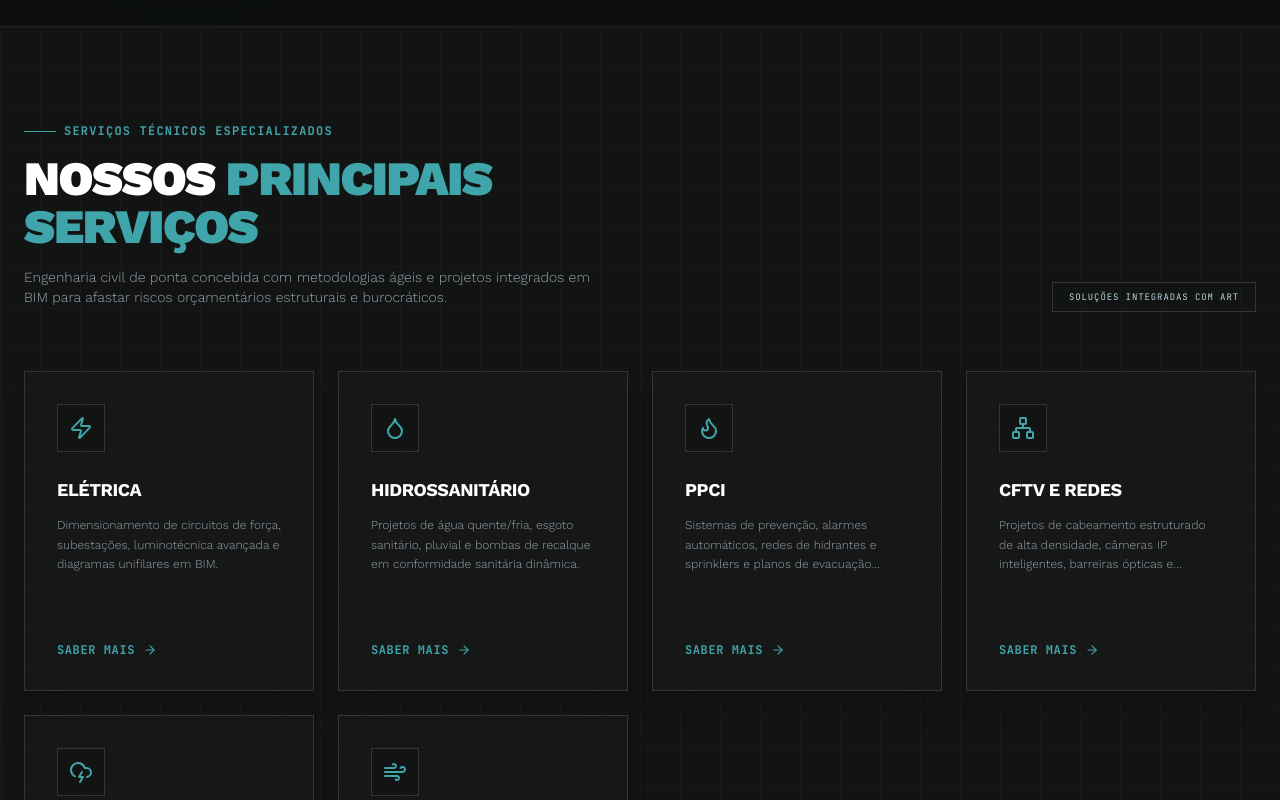
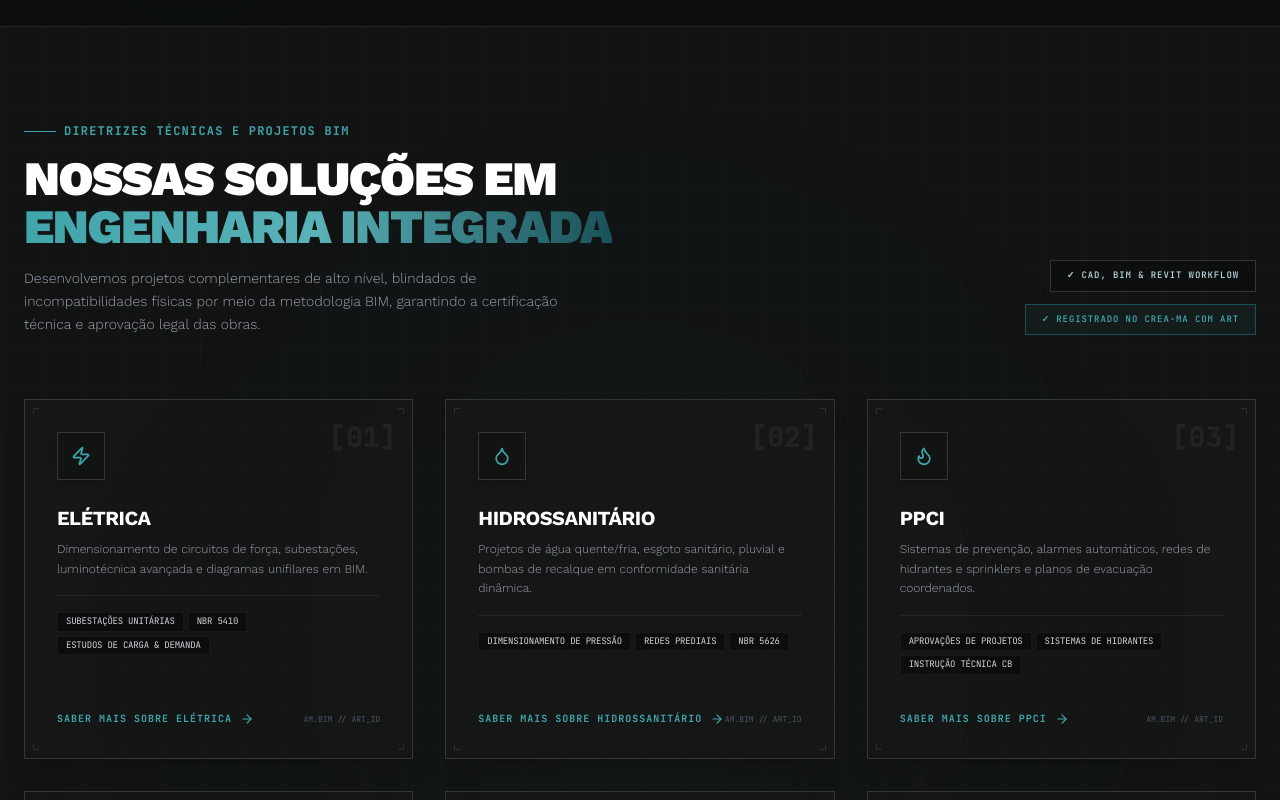
Before and after one commit to WandesonAndrade/AM_ENGENHARIA, a React (Vite) app: page / in a window 1280 px wide. Shown: the part 1540-2340 px from the top of the page. Built offline with nearby package versions, Linux system fonts and the light colour scheme.

Commit message:
atualizacao do section sevices

```diff
--- a/src/components/Services.tsx
+++ b/src/components/Services.tsx
@@ -17,6 +17,10 @@ import {
   X,
   Sparkles,
   CheckCircle2,
+  Activity,
+  ChevronRight,
+  ShieldCheck,
+  Cpu,
 } from "lucide-react";
 
 const IconMap: { [key: string]: ComponentType<{ className?: string }> } = {
@@ -26,6 +30,20 @@ const IconMap: { [key: string]: ComponentType<{ className?: string }> } = {
   Network: Network,
   CloudLightning: CloudLightning,
   Wind: Wind,
+};
+
+// High-impact sub-disciplines and standard references for commercial appeal
+const SERVICE_SUB_SPECIALTIES: Record<string, string[]> = {
+  eletrica: ["Subestações Unitárias", "NBR 5410", "Estudos de Carga & Demanda"],
+  hidrossanitario: ["Dimensionamento de Pressão", "Redes Prediais", "NBR 5626"],
+  ppci: [
+    "Aprovações de Projetos",
+    "Sistemas de Hidrantes",
+    "Instrução Técnica CB",
+  ],
+  cftv_cabeamento: ["Câmeras de Segurança", "Racks de Telecom", "Fibra Óptica"],
+  spda: ["Laudo Técnico NBR 5419", "Captores Franklin", "Gaiolas Faraday"],
+  gas: ["Centrais de Gás Prediais", "Tubulação Cobre/Pealpe", "NBR 13523"],
 };
 
 export default function Services() {
@@ -74,70 +92,108 @@ export default function Services() {
   return (
     <section
       id="servicos"
-      className="py-24 bg-[#121414] relative overflow-hidden"
+      className="py-24 bg-[#121414] relative overflow-hidden border-b border-[#242525]"
     >
       {/* Decorative Blueprint Grid Overlay */}
-      <div className="absolute inset-0 bg-[linear-gradient(rgba(255,255,255,.02)_1px,transparent_1px),linear-gradient(90deg,rgba(255,255,255,.02)_1px,transparent_1px)] bg-[size:40px_40px] pointer-events-none" />
+      <div className="absolute inset-0 bg-[linear-gradient(rgba(255,255,255,.01)_1px,transparent_1px),linear-gradient(90deg,rgba(255,255,255,.01)_1px,transparent_1px)] bg-[size:40px_40px] pointer-events-none" />
+      <div className="absolute top-1/2 left-1/2 -translate-x-1/2 -translate-y-1/2 w-[700px] h-[700px] bg-brand-cyan/2 blur-[140px] rounded-full pointer-events-none" />
 
       <div className="max-w-7xl mx-auto px-6 relative z-10">
-        <div className="flex flex-col md:flex-row md:items-end justify-between mb-16 space-y-4 md:space-y-0">
-          <div className="flex flex-col space-y-4 max-w-xl">
+        {/* Header Block Section */}
+        <div className="flex flex-col lg:flex-row lg:items-end justify-between mb-16 space-y-6 lg:space-y-0">
+          <div className="flex flex-col space-y-4 max-w-2xl">
             <div className="flex items-center space-x-2">
               <span className="w-8 h-[1px] bg-brand-cyan" />
               <span className="font-mono text-xs font-bold text-brand-cyan tracking-widest uppercase">
-                SERVIÇOS TÉCNICOS ESPECIALIZADOS
+                DIRETRIZES TÉCNICAS E PROJETOS BIM
               </span>
             </div>
-            <h2 className="font-sans text-4xl md:text-5xl font-black uppercase text-white tracking-tight leading-none">
-              NOSSOS{" "}
-              <span className="text-brand-cyan">PRINCIPAIS SERVIÇOS</span>
+            <h2 className="font-sans text-3xl md:text-5xl font-black uppercase text-white tracking-tight leading-none">
+              NOSSAS SOLUÇÕES EM{" "}
+              <span className="text-transparent bg-clip-text bg-gradient-to-r from-brand-cyan via-[#59b2b8] to-brand-teal">
+                ENGENHARIA INTEGRADA
+              </span>
             </h2>
-            <p className="font-sans text-gray-400 text-sm font-light">
-              Engenharia civil de ponta concebida com metodologias ágeis e
-              projetos integrados em BIM para afastar riscos orçamentários
-              estruturais e burocráticos.
+            <p className="font-sans text-gray-400 text-xs md:text-sm font-light max-w-xl leading-relaxed">
+              Desenvolvemos projetos complementares de alto nível, blindados de
+              incompatibilidades físicas por meio da metodologia BIM, garantindo
+              a certificação técnica e aprovação legal das obras.
             </p>
           </div>
-          <div className="hidden md:block">
-            <span className="font-mono text-[9px] text-[#b7d2db] tracking-widest uppercase border border-[#343535] px-4 py-2">
-              SOLUÇÕES INTEGRADAS COM ART
+          <div className="flex flex-wrap lg:flex-col lg:items-end gap-3 shrink-0">
+            <span className="font-mono text-[9px] text-[#b7d2db] tracking-widest uppercase border border-[#343535] px-4 py-2 bg-black/30 font-semibold">
+              ✓ CAD, BIM & REVIT WORKFLOW
+            </span>
+            <span className="font-mono text-[9px] text-brand-cyan tracking-widest uppercase border border-[#24a5af]/40 px-4 py-2 bg-brand-cyan/5 font-semibold">
+              ✓ REGISTRADO NO CREA-MA com ART
             </span>
           </div>
         </div>
 
-        {/* Services Grid */}
-        <div className="grid grid-cols-1 md:grid-cols-2 lg:grid-cols-4 gap-6">
-          {SERVICES.map((s) => {
+        {/* Services Grid: Optimized to 3-column layout to fit 6 services beautifully as 2 balanced rows */}
+        <div className="grid grid-cols-1 md:grid-cols-2 lg:grid-cols-3 gap-6 md:gap-8">
+          {SERVICES.map((s, idx) => {
             const IconComp = IconMap[s.icon] || Zap;
+            const subSpecialties = SERVICE_SUB_SPECIALTIES[s.id] || [];
+
             return (
               <div
                 key={s.id}
                 onClick={() => setActiveService(s)}
-                className="group relative bg-[#1b1c1c]/45 hover:bg-[#1b1c1c]/90 border border-[#343535] hover:border-brand-cyan/40 p-8 transition-all duration-300 flex flex-col justify-between h-80 cursor-pointer shadow-xl relative overflow-hidden"
+                className="group relative bg-[#1b1c1c]/35 hover:bg-[#1b1c1c]/80 border border-[#343535] hover:border-brand-cyan/50 p-6 md:p-8 transition-all duration-300 flex flex-col justify-between h-[360px] cursor-pointer shadow-xl overflow-hidden relative"
               >
-                {/* Structural Bar decoration */}
-                <div className="absolute top-0 left-0 w-full h-[3px] bg-linear-to-r from-transparent via-transparent to-transparent group-hover:from-brand-cyan group-hover:via-[#59b2b8] group-hover:to-transparent transition-all duration-500" />
+                {/* Structural corner styling overlays (inspired by bim design software templates) */}
+                <div className="absolute top-2 left-2 w-1.5 h-1.5 border-t border-l border-white/10 group-hover:border-brand-cyan/40" />
+                <div className="absolute top-2 right-2 w-1.5 h-1.5 border-t border-r border-white/10 group-hover:border-brand-cyan/40" />
+                <div className="absolute bottom-2 left-2 w-1.5 h-1.5 border-b border-l border-white/10 group-hover:border-brand-cyan/40" />
+                <div className="absolute bottom-2 right-2 w-1.5 h-1.5 border-b border-r border-white/10 group-hover:border-brand-cyan/40" />
 
-                {/* Background glow behind card on hover */}
-                <div className="absolute -bottom-24 -left-24 w-48 h-48 bg-brand-cyan/0 group-hover:bg-brand-cyan/2 blur-xl rounded-full transition-all duration-500" />
+                {/* Top structural accent bar */}
+                <div className="absolute top-0 left-0 right-0 h-[2px] bg-transparent group-hover:bg-gradient-to-r group-hover:from-brand-cyan group-hover:to-brand-teal transition-all duration-500" />
+
+                {/* Visual Background technical ID indicator */}
+                <div className="absolute right-4 top-4 font-mono text-[28px] font-black text-white/5 group-hover:text-brand-cyan/8 transition-colors select-none">
+                  [{String(idx + 1).padStart(2, "0")}]
+                </div>
 
                 <div>
                   {/* Icon Box */}
-                  <div className="w-12 h-12 bg-[#121414] border border-[#343535] group-hover:border-brand-cyan/55 flex items-center justify-center mb-6 transition-all duration-300">
-                    <IconComp className="w-6 h-6 text-brand-cyan group-hover:scale-110 transition-transform duration-300" />
+                  <div className="w-12 h-12 bg-[#121414] border border-[#343535] group-hover:border-brand-cyan/50 flex items-center justify-center mb-6 transition-all duration-300 shadow-md">
+                    <IconComp className="w-5 h-5 text-brand-cyan group-hover:scale-110 transition-transform duration-300" />
                   </div>
 
-                  <h3 className="font-sans text-lg font-bold text-white group-hover:text-brand-cyan transition-colors uppercase tracking-tight mb-3">
-                    {s.title}
-                  </h3>
-                  <p className="font-sans text-xs text-gray-400 leading-relaxed line-clamp-3 font-light">
-                    {s.description}
-                  </p>
+                  {/* Title and Short Description */}
+                  <div className="space-y-2">
+                    <h3 className="font-sans text-lg md:text-xl font-bold text-white group-hover:text-brand-cyan transition-colors uppercase tracking-tight">
+                      {s.title}
+                    </h3>
+                    <p className="font-sans text-xs text-gray-400 leading-relaxed line-clamp-3 font-light pb-4 border-b border-[#242525]">
+                      {s.description}
+                    </p>
+                  </div>
+
+                  {/* Quick features list (Badges of Technical scope) */}
+                  <div className="mt-4 flex flex-wrap gap-1">
+                    {subSpecialties.map((spec) => (
+                      <span
+                        key={spec}
+                        className="font-mono text-[9px] bg-black/45 border border-white/5 hover:border-brand-cyan/30 text-gray-300 hover:text-white px-2 py-0.5 uppercase tracking-tight transition-colors"
+                      >
+                        {spec}
+                      </span>
+                    ))}
+                  </div>
                 </div>
 
-                <div className="flex items-center space-x-2 text-brand-cyan text-xs font-mono font-bold tracking-wider mt-4">
-                  <span>SABER MAIS</span>
-                  <ArrowRight className="w-3.5 h-3.5 transform group-hover:translate-x-1.5 transition-transform duration-300" />
+                {/* Footer interactive trigger link */}
+                <div className="flex items-center justify-between text-brand-cyan group-hover:text-white pt-4 mt-2">
+                  <div className="flex items-center space-x-2 text-[10px] font-mono font-bold tracking-widest uppercase">
+                    <span>SABER MAIS SOBRE {s.title}</span>
+                    <ArrowRight className="w-3.5 h-3.5 transform group-hover:translate-x-2 transition-transform duration-300 text-brand-cyan" />
+                  </div>
+                  <span className="font-mono text-[8px] text-gray-600 group-hover:text-brand-cyan/50 uppercase">
+                    AM.BIM // ART_ID
+                  </span>
                 </div>
               </div>
             );
@@ -147,81 +203,96 @@ export default function Services() {
 
       {/* Interactive Detail Modal / Dialog */}
       {activeService && (
-        <div className="fixed inset-0 z-50 flex items-center justify-center p-6 bg-black/85 backdrop-blur-xs select-none">
+        <div
+          className="fixed inset-0 z-50 flex items-center justify-center p-6 bg-black/90 backdrop-blur-md select-none animate-fade-in"
+          onClick={() => setActiveService(null)}
+        >
           <div
-            className="relative w-full max-w-2xl bg-[#1b1c1c] border border-brand-cyan/45 p-8 shadow-2xl relative overflow-hidden"
+            className="relative w-full max-w-2xl bg-[#1b1c1c] border border-brand-cyan/45 p-6 md:p-8 shadow-2xl overflow-hidden animate-scale-up"
             onClick={(e) => e.stopPropagation()}
           >
             {/* Corner Blueprint brackets */}
-            <div className="absolute top-0 left-0 w-4 h-4 border-t border-l border-brand-cyan" />
-            <div className="absolute top-0 right-0 w-4 h-4 border-t border-r border-brand-cyan" />
-            <div className="absolute bottom-0 left-0 w-4 h-4 border-b border-l border-brand-cyan" />
-            <div className="absolute bottom-0 right-0 w-4 h-4 border-b border-r border-brand-cyan" />
+            <div className="absolute top-0 left-0 w-4 h-4 border-t-2 border-l-2 border-brand-cyan" />
+            <div className="absolute top-0 right-0 w-4 h-4 border-t-2 border-r-2 border-brand-cyan" />
+            <div className="absolute bottom-0 left-0 w-4 h-4 border-b-2 border-l-2 border-brand-cyan" />
+            <div className="absolute bottom-0 right-0 w-4 h-4 border-b-2 border-r-2 border-brand-cyan" />
+
+            {/* Background scanner line overlay decoration */}
+            <div className="absolute top-0 left-0 right-0 h-[1px] bg-brand-cyan/20 animate-scan pointer-events-none" />
 
             {/* Close Button */}
             <button
               onClick={() => setActiveService(null)}
-              className="absolute top-4 right-4 p-2 text-gray-400 hover:text-white hover:bg-white/5 transition-colors focus:outline-none cursor-pointer"
+              className="absolute top-4 right-4 p-2 text-gray-400 hover:text-brand-cyan hover:bg-white/5 transition-colors focus:outline-none cursor-pointer border border-[#343535] hover:border-brand-cyan"
+              aria-label="Fechar modal"
             >
-              <X className="w-5 h-5" />
+              <X className="w-4 h-4" />
             </button>
 
-            <div className="flex items-center space-x-3 mb-4">
-              <div className="w-10 h-10 bg-[#121414] border border-brand-cyan flex items-center justify-center shrink-0">
+            {/* Modal Header */}
+            <div className="flex items-center space-x-4 mb-6">
+              <div className="w-12 h-12 bg-[#121414] border border-brand-cyan/70 flex items-center justify-center shrink-0 shadow-lg">
                 {(() => {
                   const ModalIcon = IconMap[activeService.icon] || Zap;
-                  return <ModalIcon className="w-5 h-5 text-brand-cyan" />;
+                  return <ModalIcon className="w-6 h-6 text-brand-cyan" />;
                 })()}
               </div>
               <div>
-                <span className="font-mono text-[9px] text-brand-cyan tracking-widest uppercase block">
-                  DETALHAMENTO TÉCNICO DE SERVIÇO
+                <span className="font-mono text-[9px] text-brand-cyan/70 tracking-widest uppercase block font-bold">
+                  DIRETRIÇÕES TÉCNICAS E ENGENHARIA DE DETALHAMENTO
                 </span>
-                <h3 className="font-sans text-xl font-bold uppercase text-white leading-none">
+                <h3 className="font-sans text-xl md:text-2xl font-black uppercase text-white leading-tight">
                   {activeService.detailedTitle}
                 </h3>
               </div>
             </div>
 
-            <p className="font-sans text-sm text-gray-300 leading-relaxed mb-6 font-light">
+            {/* Modal Description */}
+            <p className="font-sans text-xs md:text-sm text-gray-300 leading-relaxed mb-6 font-light">
               {activeService.detailedDesc}
             </p>
 
-            <div className="h-[1px] w-full bg-[#343535] mb-6" />
+            <div className="h-[1px] w-full bg-[#343535] mb-6 relative">
+              <span className="absolute top-1/2 left-6 -translate-y-1/2 bg-[#1b1c1c] px-3 font-mono text-[8px] text-gray-500 uppercase tracking-widest">
+                ESCOPO EXECUTIVO
+              </span>
+            </div>
 
-            {/* Benefits detail */}
-            <div className="mb-6">
-              <h4 className="font-mono text-[#b7d2db] text-[10px] uppercase tracking-widest mb-4 flex items-center space-x-1.5">
-                <Sparkles className="w-3.5 h-3.5 text-brand-cyan" />
-                <span>BENEFÍCIOS E ENTREGAS INCLUSAS</span>
+            {/* Benefits detail checklist - Commercial values */}
+            <div className="mb-8">
+              <h4 className="font-mono text-brand-cyan text-[10px] uppercase tracking-widest mb-4 flex items-center space-x-1.5">
+                <Sparkles className="w-4 h-4 text-brand-cyan animate-pulse" />
+                <span>BENEFÍCIOS E ENTREGAS INCLUSAS NO CONTRATO</span>
               </h4>
-              <ul className="grid grid-cols-1 md:grid-cols-2 gap-3">
+              <ul className="grid grid-cols-1 md:grid-cols-2 gap-3.5">
                 {activeService.benefits.map((b, i) => (
                   <li
                     key={i}
-                    className="flex items-start space-x-2 text-xs text-gray-400"
+                    className="flex items-start space-x-2.5 text-xs text-gray-400 p-2.5 bg-black/25 border border-[#242525]"
                   >
-                    <CheckCircle2 className="w-4 h-4 text-green-400 shrink-0 mt-0.5 animate-pulse" />
-                    <span className="leading-relaxed font-light">{b}</span>
+                    <CheckCircle2 className="w-4 h-4 text-brand-cyan shrink-0 mt-0.5" />
+                    <span className="leading-snug font-light text-gray-300">
+                      {b}
+                    </span>
                   </li>
                 ))}
               </ul>
             </div>
 
-            {/* Footer CTC button */}
-            <div className="flex flex-col sm:flex-row space-y-3 sm:space-y-0 sm:space-x-3 pt-4 border-t border-[#343535]">
+            {/* Footer CTC call to action button */}
+            <div className="flex flex-col sm:flex-row space-y-3 sm:space-y-0 sm:space-x-3 pt-5 border-t border-[#343535]">
               <button
                 onClick={() => handleConsultService(activeService.id)}
-                className="flex-1 bg-brand-cyan hover:bg-[#59b2b8] text-black font-mono text-xs font-bold uppercase tracking-wider py-4 transition-all text-center flex items-center justify-center space-x-2 cursor-pointer rounded-none"
+                className="flex-1 bg-brand-cyan hover:bg-[#59b2b8] text-black font-mono text-xs font-bold uppercase tracking-wider py-4 transition-all text-center flex items-center justify-center space-x-2 cursor-pointer rounded-none border border-brand-cyan shadow-md focus:outline-none"
               >
                 <span>SIMULAR ORÇAMENTO DESTE SETOR</span>
                 <ArrowRight className="w-4 h-4 text-black" />
               </button>
               <button
                 onClick={() => setActiveService(null)}
-                className="border border-[#343535] hover:bg-white/5 text-gray-400 hover:text-white font-mono text-xs uppercase py-4 px-6 transition-all cursor-pointer rounded-none"
+                className="border border-[#343535] hover:border-brand-cyan hover:bg-white/5 text-gray-400 hover:text-white font-mono text-xs uppercase py-4 px-6 transition-all cursor-pointer rounded-none"
               >
-                <span>FECHAR</span>
+                <span>FECHAR DETALHES</span>
               </button>
             </div>
           </div>
```
